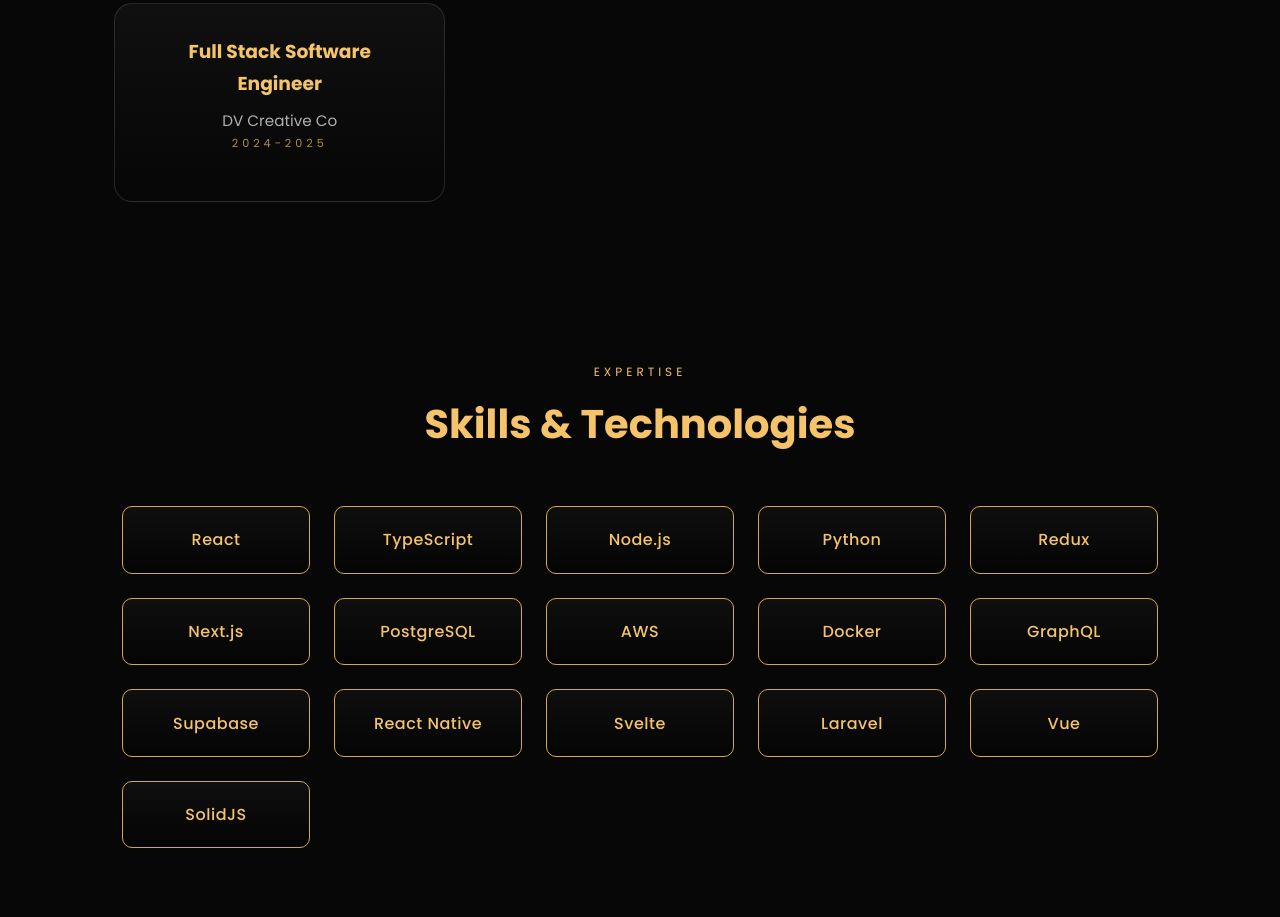
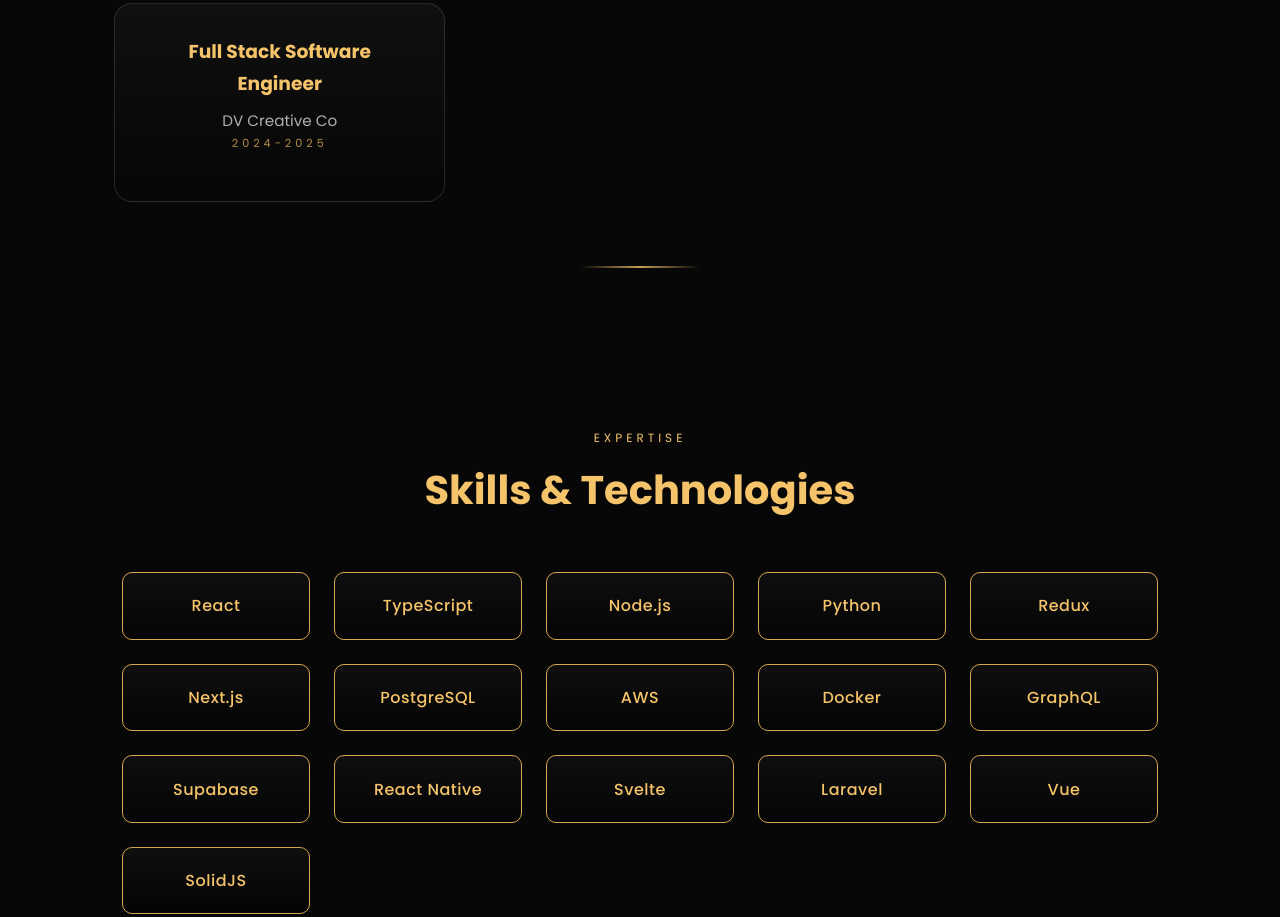
Before and after one commit to TafadzwaMagwaza/My_Portfolio, a plain HTML site: page index.html in a window 1280 px wide. Shown: the part 1323-2240 px from the top of the page. Drawn offline with Linux system fonts and the light colour scheme.

Commit message:
Update style.css

```diff
--- a/style/style.css
+++ b/style/style.css
@@ -770,3 +770,15 @@ footer {
   transform: translateY(-6px);
   box-shadow: 0 10px 30px rgba(245, 195, 106, 0.15);
 }
+.section-divider {
+  width: 120px;
+  height: 2px;
+  margin: 4rem auto 0;
+  background: linear-gradient(
+    90deg,
+    transparent,
+    var(--gold),
+    transparent
+  );
+  opacity: 0.8;
+}
```
